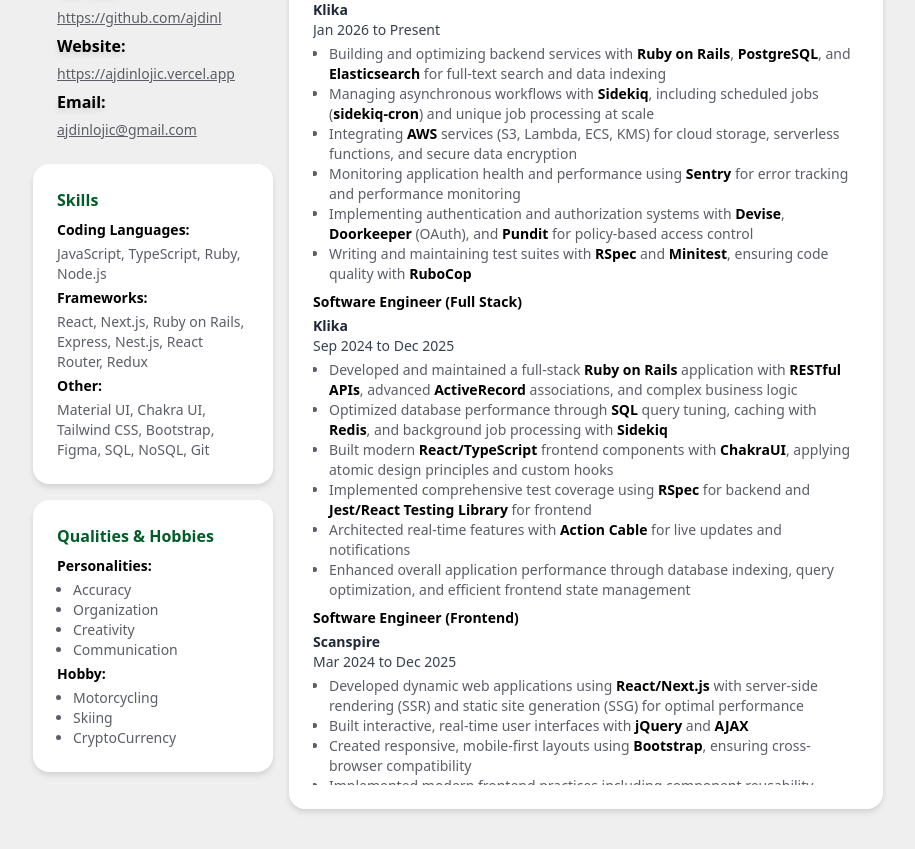
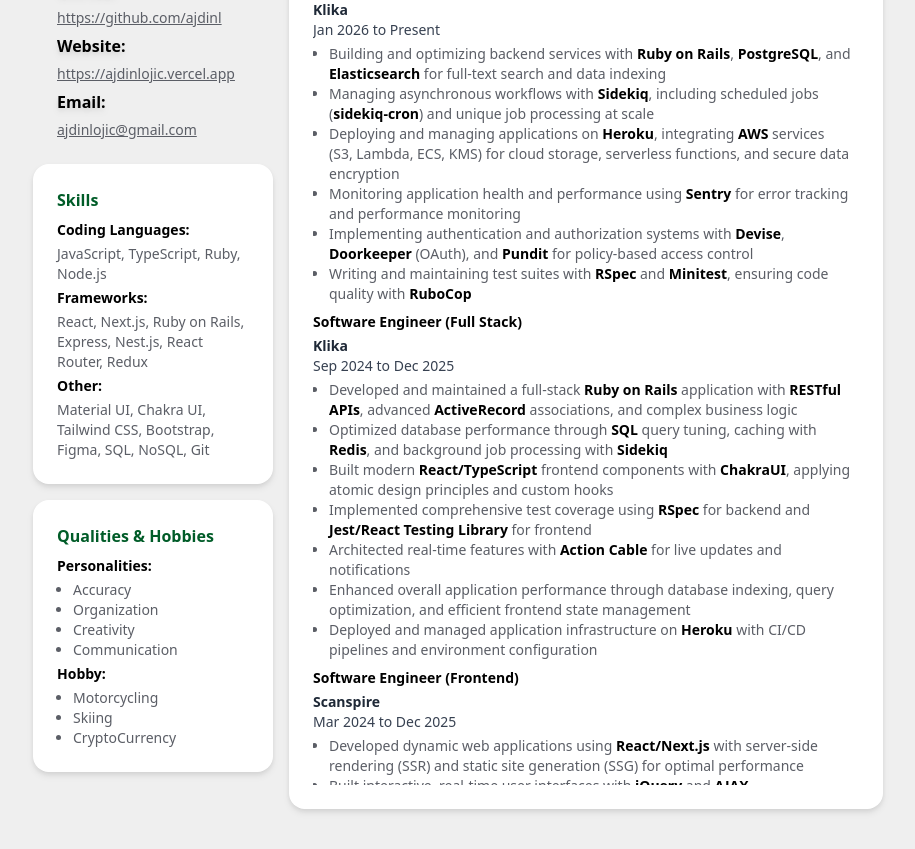
Before and after one commit to ajdinl/PortfolioNextTailwind, a Next.js app: page / in a window 1280 px wide. Shown: the part 360-1209 px from the top of the page, without its empty margins (182-1097 px from the left). Built offline with nearby package versions, Linux system fonts and the light colour scheme.

Commit message:
Update db.json to include Heroku deployment details and enhance application performance description; add Heroku to highlight keywords in highlightText.js.

```diff
--- a/app/_components/highlightText.js
+++ b/app/_components/highlightText.js
@@ -41,6 +41,7 @@
   'Pundit',
   'Minitest',
   'RuboCop',
+  'Heroku',
 ]
 
 const highlightRegex = new RegExp(`(${keywords.join('|').replace(/\./g, '\\.')})`, 'g')
--- a/db.json
+++ b/db.json
@@ -24,7 +24,7 @@
       "details": [
         "Building and optimizing backend services with Ruby on Rails, PostgreSQL, and Elasticsearch for full-text search and data indexing",
         "Managing asynchronous workflows with Sidekiq, including scheduled jobs (sidekiq-cron) and unique job processing at scale",
-        "Integrating AWS services (S3, Lambda, ECS, KMS) for cloud storage, serverless functions, and secure data encryption",
+        "Deploying and managing applications on Heroku, integrating AWS services (S3, Lambda, ECS, KMS) for cloud storage, serverless functions, and secure data encryption",
         "Monitoring application health and performance using Sentry for error tracking and performance monitoring",
         "Implementing authentication and authorization systems with Devise, Doorkeeper (OAuth), and Pundit for policy-based access control",
         "Writing and maintaining test suites with RSpec and Minitest, ensuring code quality with RuboCop"
@@ -40,7 +40,8 @@
         "Built modern React/TypeScript frontend components with ChakraUI, applying atomic design principles and custom hooks",
         "Implemented comprehensive test coverage using RSpec for backend and Jest/React Testing Library for frontend",
         "Architected real-time features with Action Cable for live updates and notifications",
-        "Enhanced overall application performance through database indexing, query optimization, and efficient frontend state management"
+        "Enhanced overall application performance through database indexing, query optimization, and efficient frontend state management",
+        "Deployed and managed application infrastructure on Heroku with CI/CD pipelines and environment configuration"
       ]
     },
     {
```
